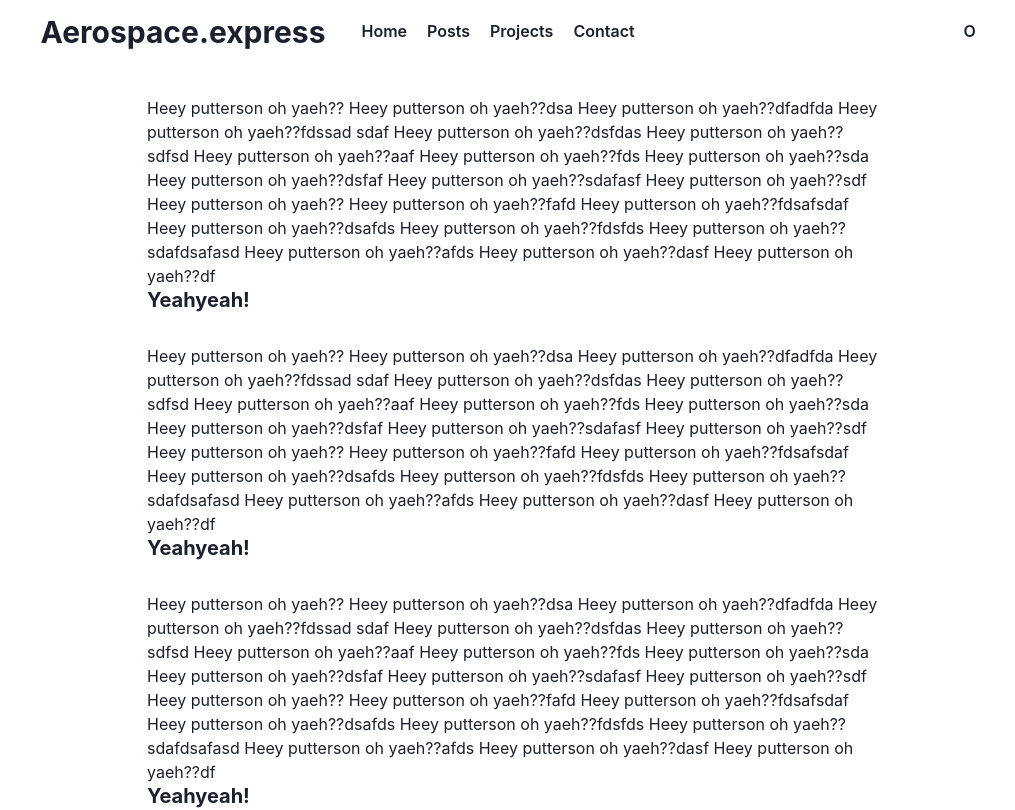
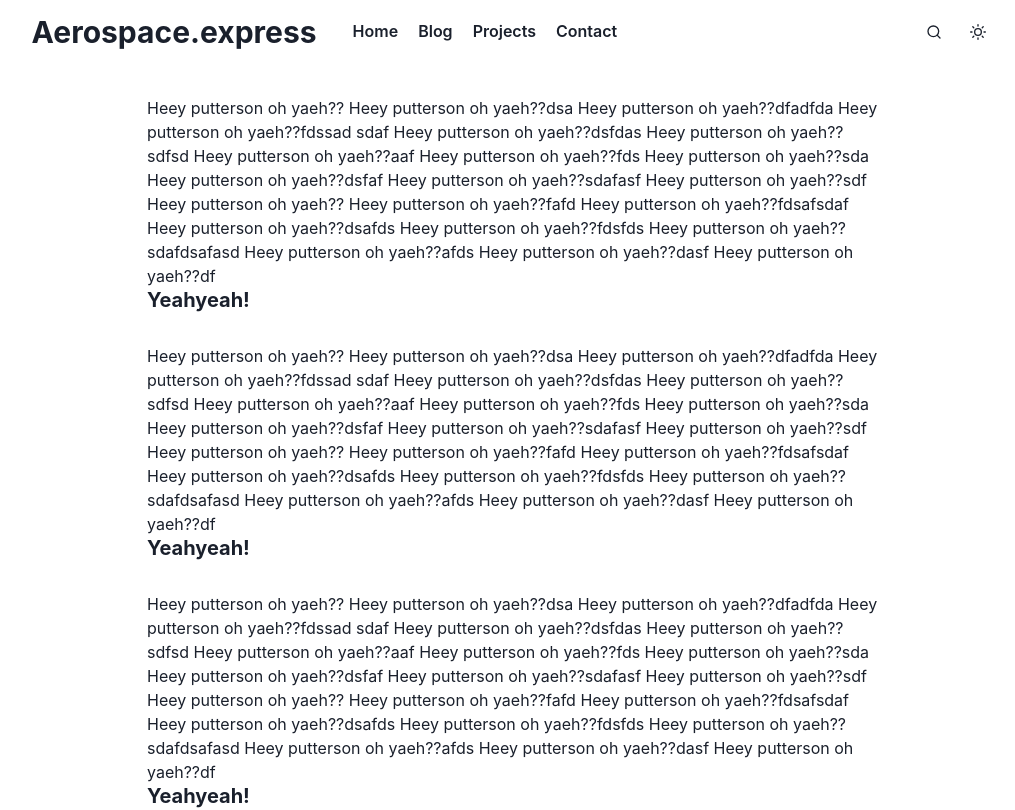
Before and after one commit to jpbadan/blog, a Next.js app: page / in a window 1280 px wide. Shown: the top 810 px of the page, without its empty margins (125-1140 px from the left). Built offline with nearby package versions, Linux system fonts and the light colour scheme.

Commit message:
Added search and light icons to nav-bar

```diff
--- a/package.json
+++ b/package.json
@@ -14,7 +14,8 @@
     "framer-motion": "^4",
     "next": "10.2.3",
     "react": "17.0.2",
-    "react-dom": "17.0.2"
+    "react-dom": "17.0.2",
+    "react-icons": "^4.2.0"
   },
   "devDependencies": {
     "@types/node": "^15.12.1",
--- a/src/components/Header.tsx
+++ b/src/components/Header.tsx
@@ -1,7 +1,7 @@
 import { Flex, Box, Spacer, Heading, HStack, Container, Link } from "@chakra-ui/layout";
 import { Button } from "@chakra-ui/button"
 import styled from '@emotion/styled'
-import NextLink from 'next/link'
+import {FiSearch, FiSun} from 'react-icons/fi'
 
 interface HeaderProps {
     children?: JSX.Element[] | JSX.Element
@@ -27,10 +27,9 @@ function NavBarContainer ({ children, ...props }){
         pos="sticky"
         mb={8}
         p={3}
-
         {...props}
       >
-        {children}
+            {children}
       </StickyNav>
     )
   }
@@ -62,7 +61,7 @@ export default function Header(props: HeaderProps){
                    <LinkButton href="/">Home</LinkButton>
                </Box>
                <Box>
-                   <LinkButton href="/putterson">Posts</LinkButton>
+                   <LinkButton href="/putterson">Blog</LinkButton>
                </Box>
                <Box>
                    <LinkButton href="/putterson">Projects</LinkButton>
@@ -71,7 +70,10 @@ export default function Header(props: HeaderProps){
                    <LinkButton href="/putterson">Contact</LinkButton>
                </Box>
             </HStack>
-                <LinkButton href='/putterson'>O</LinkButton>
+            <HStack spacing={1} align="center">
+                <LinkButton href='/putterson'><FiSearch /></LinkButton>
+                <LinkButton href='/putterson'><FiSun /></LinkButton>
+            </HStack>
         </NavBarContainer>
     )
 }
```
Also changed, not shown: 1 other file (tests, documents, lock files or other folders).
